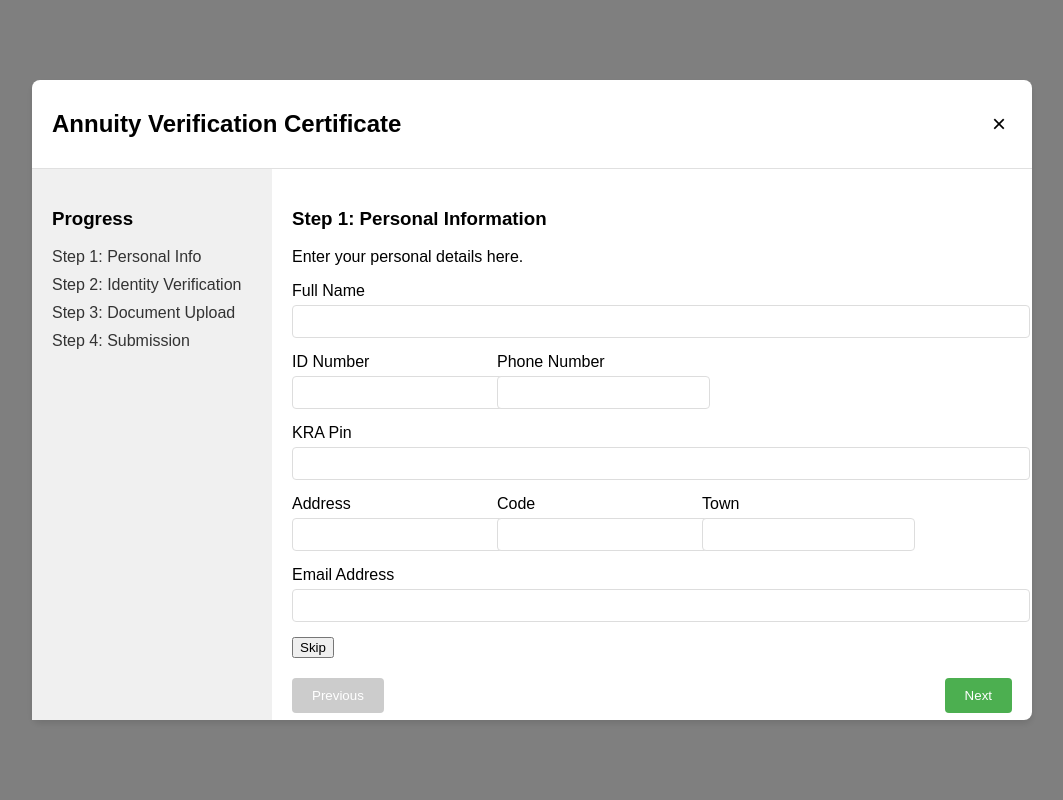
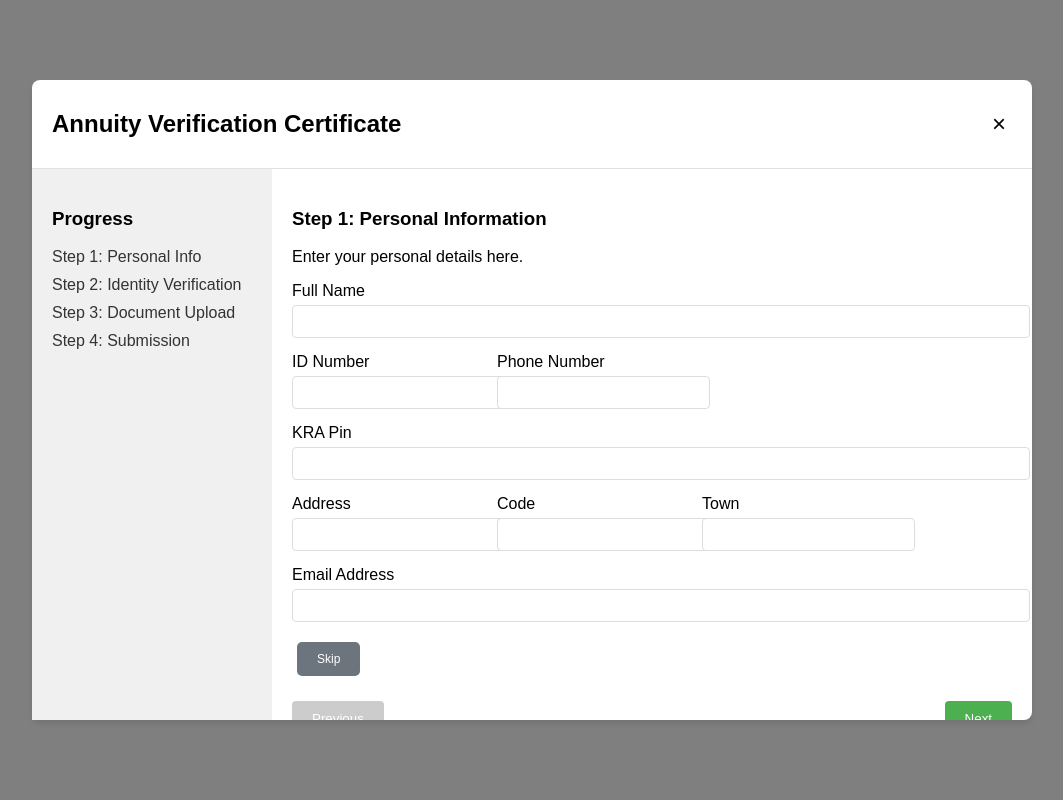
Before and after one commit to Anyareso/https---github.com-Anyareso-Claims-Process-Project, a Flask app: template standalone/templates/vc.html in a window 1280 px wide. Shown: the whole page, without its empty margins (108-1171 px from the left). Run offline with Flask 3, Linux system fonts and the light colour scheme; the template is opened without the code that fills it, so the values that code supplies are empty; some libraries are stand-ins or nearby versions.

Commit message:
Added CSS styling for the skip button.

```diff
--- a/standalone/templates/vc.html
+++ b/standalone/templates/vc.html
@@ -88,6 +88,28 @@
             justify-content: space-between;
             margin-top: auto;
             padding-top: 20px;
+        }
+
+        .skip-btn {
+            display: inline-block;
+            padding: 10px 20px;
+            margin: 5px;
+            border: none;
+            border-radius: 5px;
+            background-color: #6c757d;  /* gray color, similar to secondary buttons */
+            color: white;
+            font-size: 12px;
+            cursor: pointer;
+            transition: background-color 0.3s ease;
+        }
+
+        .skip-btn:hover {
+            background-color: #5a6268;
+        }
+
+        .skip-btn:disabled {
+            background-color: #cccccc;
+            cursor: not-allowed;
         }
         .nav-button {
             padding: 10px 20px;
```
